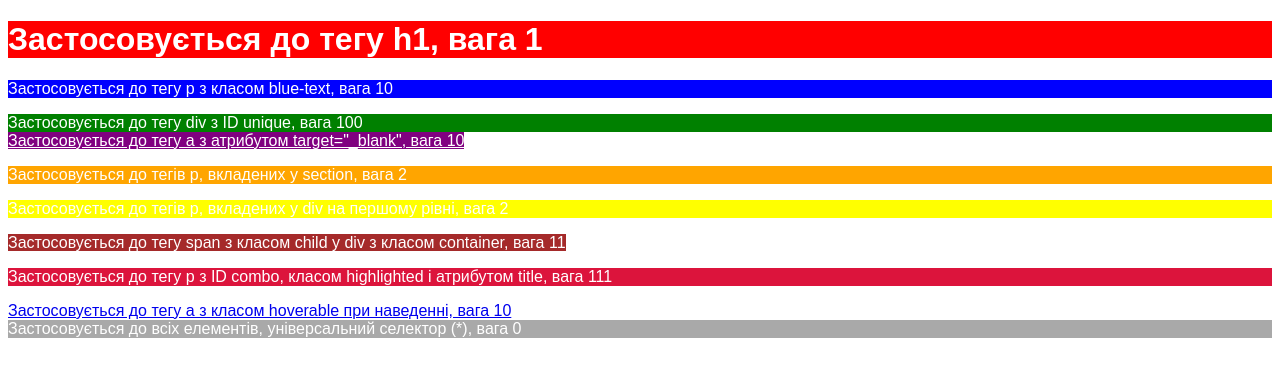
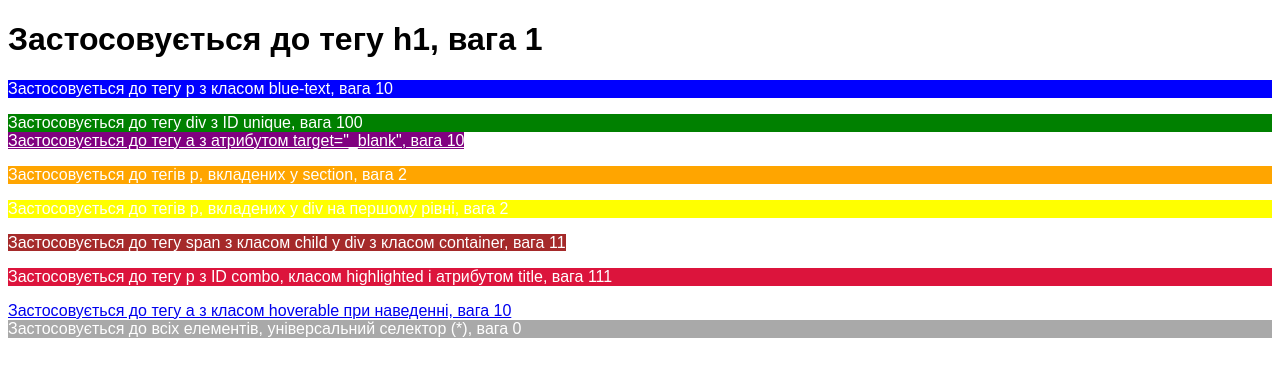
Before and after one commit to kyrylohlushkin/homework5, a plain HTML site: page index.html in a window 1280 px wide. Drawn offline with Linux system fonts and the light colour scheme.

Commit message:
deleted rule for h1

```diff
--- a/styles/index.css
+++ b/styles/index.css
@@ -1,7 +1,4 @@
-h1 {
-    color: white;
-    background-color: red;
-}
+
 /*class selector */
 .blue-text {
     color: white;
```
